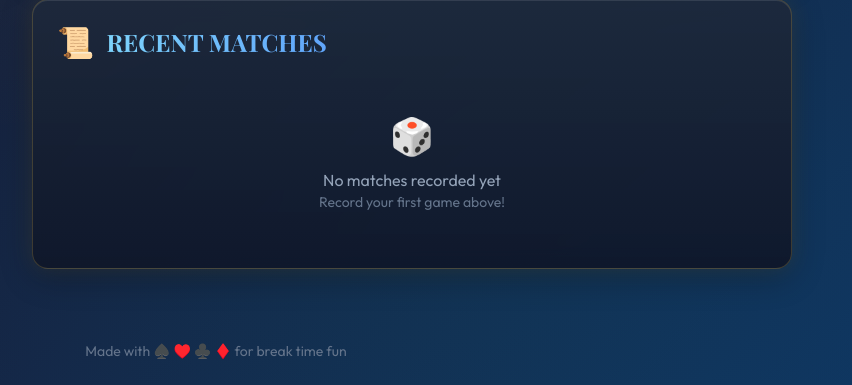
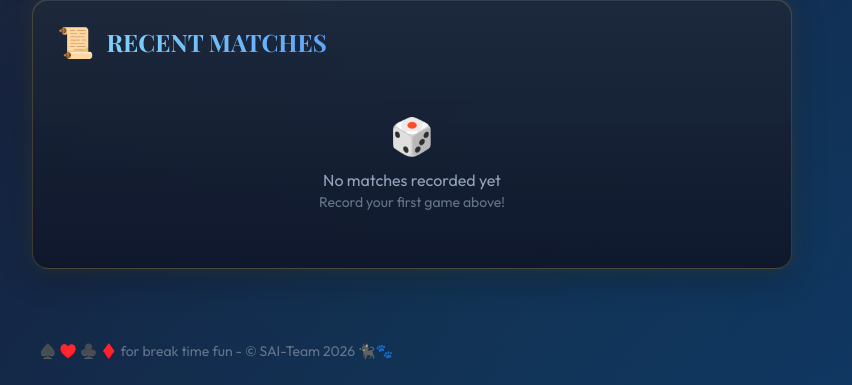
Before and after one commit to lfabbrini/trio_tracker, a FastAPI app: page / in a window 1280 px wide. Shown: the part 655-1040 px from the top of the page, without its empty margins (424-1276 px from the left). Run offline with FastAPI, Linux system fonts and the light colour scheme; data that the repository does not hold is empty; some libraries are stand-ins or nearby versions.

Commit message:
Minor modifications

```diff
--- a/app/templates/base.html
+++ b/app/templates/base.html
@@ -274,7 +274,7 @@
 
     <!-- Footer -->
     <footer class="relative z-10 text-center py-6 text-slate-500 text-sm">
-        <p>Made with ♠️ ♥️ ♣️ ♦️ for break time fun</p>
+        <p>♠️ ♥️ ♣️ ♦️ for break time fun - © SAI-Team 2026 🐈‍⬛🐾</p>
     </footer>
 
     <script>
--- a/docker-compose.yml
+++ b/docker-compose.yml
@@ -9,6 +9,7 @@ services:
     volumes:
       # Persist database across container restarts
       - ./data:/app/data
+      - ./app:/app/app
     environment:
       - DATABASE_PATH=/app/data/trio.db
     restart: unless-stopped
```
